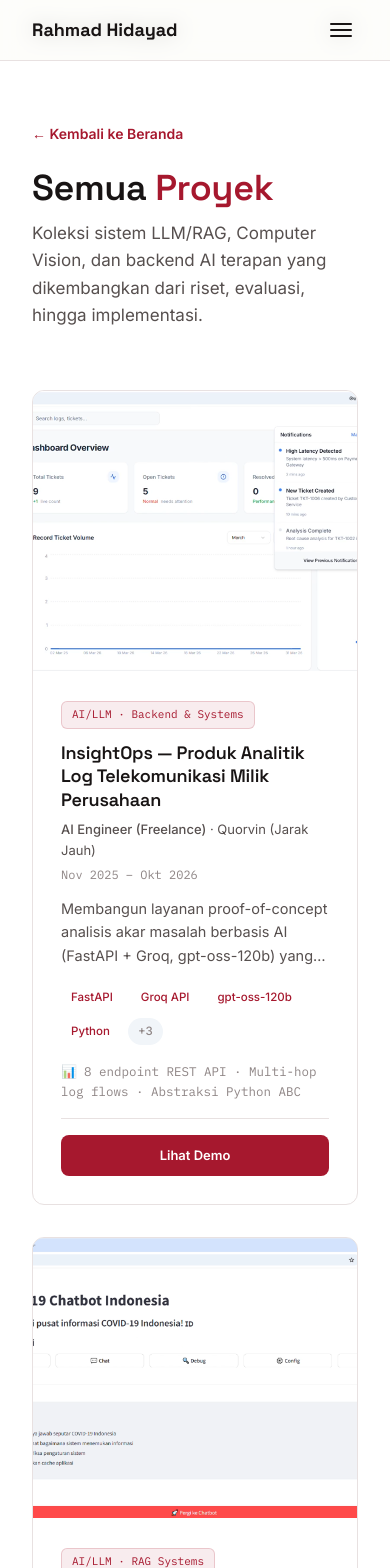
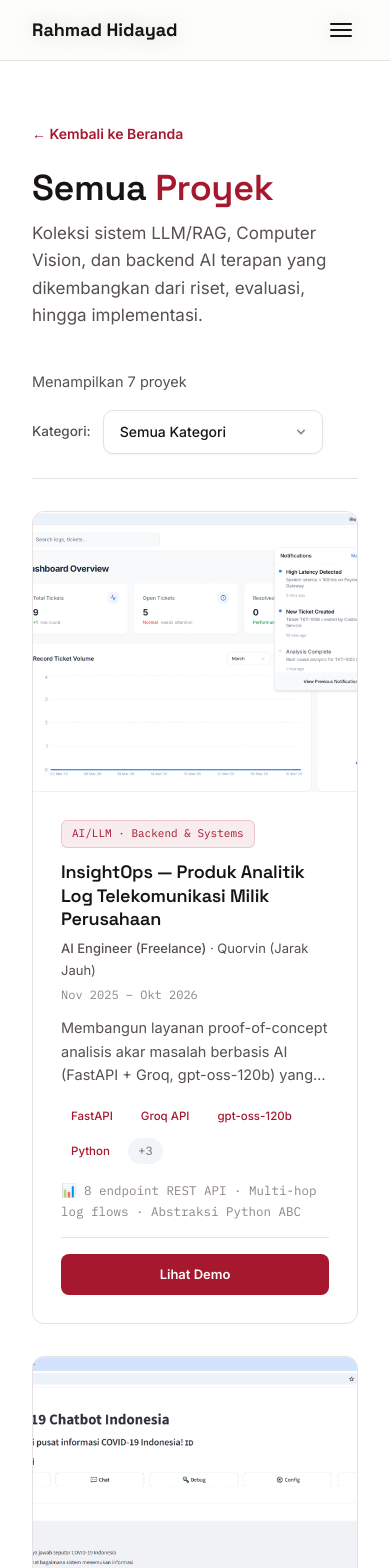
Before and after one commit to rahmadyd/portofolio_web_fe, a React (Vite) app: page /projects in a window 390 px wide. Shown: the top 1568 px of the page. Built offline with nearby package versions, Linux system fonts and the light colour scheme.

Commit message:
Add category dropdown filter and new project cards with dummy preview images

```diff
--- a/src/pages/ProjectDetailPage.jsx
+++ b/src/pages/ProjectDetailPage.jsx
@@ -1,15 +1,25 @@
 import { Link } from 'react-router-dom';
-import { useState } from 'react';
+import { useState, useMemo } from 'react';
 import Navbar from '../components/Navbar';
 import { useLanguage } from '../contexts/LanguageContext';
 
 const ProjectDetailPage = () => {
   const [selectedImage, setSelectedImage] = useState(null);
+  const [selectedCategory, setSelectedCategory] = useState('all');
   const { t } = useLanguage();
+
+  const categories = [
+    { value: 'all', label: t({ id: 'Semua Kategori', en: 'All Categories' }) },
+    { value: 'ai-llm', label: t({ id: 'AI & LLM / RAG Systems', en: 'AI & LLM / RAG Systems' }) },
+    { value: 'computer-vision', label: t({ id: 'Computer Vision & ML', en: 'Computer Vision & ML' }) },
+    { value: 'web-dev', label: t({ id: 'Web Development', en: 'Web Development' }) },
+    { value: 'data-analytics', label: t({ id: 'Data Analytics', en: 'Data Analytics' }) },
+  ];
 
   const projects = [
     {
       id: 1,
+      categoryKey: 'ai-llm',
       title: t({
         id: "InsightOps — Produk Analitik Log Telekomunikasi Milik Perusahaan",
         en: "InsightOps — Company-Owned Telecom Log Analytics Product"
@@ -35,6 +45,7 @@ const ProjectDetailPage = () => {
     },
     {
       id: 2,
+      categoryKey: 'ai-llm',
       title: t({
         id: "Chatbot RAG COVID-19 Berbahasa Indonesia",
         en: "Indonesian-Language COVID-19 RAG Chatbot"
@@ -60,6 +71,33 @@ const ProjectDetailPage = () => {
     },
     {
       id: 3,
+      categoryKey: 'ai-llm',
+      title: t({
+        id: "Proyek Implementasi LLM Qwen — Alibaba Cloud GenAI Hackathon",
+        en: "Qwen LLM Implementation Project — Alibaba Cloud GenAI Hackathon"
+      }),
+      category: "AI/LLM · Model Studio",
+      role: t({ id: "Peserta GenAI Learning Path", en: "GenAI Learning Path Participant" }),
+      duration: t({ id: "Feb 2025 – Mei 2025", en: "Feb 2025 – May 2025" }),
+      company: "Alibaba Cloud × GoTo Group (DTS)",
+      description: t({
+        id: "Membangun proyek implementasi LLM hands-on menggunakan model Qwen melalui Alibaba Cloud Model Studio API sebagai bagian dari Digital Talent Scholarship × Alibaba Cloud × GoTo Group program, mencakup prompt engineering, integrasi model API, dan penerapan konsep GenAI terapan.",
+        en: "Built a hands-on LLM implementation project using Qwen models through the Alibaba Cloud Model Studio API as part of the Digital Talent Scholarship × Alibaba Cloud × GoTo Group program, covering prompt engineering, model API integration, and applied GenAI concepts."
+      }),
+      technologies: ["Qwen Models", "Alibaba Cloud Model Studio", "Prompt Engineering", "Python", "GenAI"],
+      metrics: t({
+        id: "Hands-on LLM Implementation · Model Studio API",
+        en: "Hands-on LLM Implementation · Model Studio API"
+      }),
+      image: "/dummy-qwen-llm.svg",
+      links: {
+        github: null,
+        demo: null
+      }
+    },
+    {
+      id: 4,
+      categoryKey: 'computer-vision',
       title: t({
         id: "Sistem Pemantauan Lansia Real-Time — YOLOv7",
         en: "Elderly Real-Time Monitoring System — Undergraduate Thesis — Computer Vision"
@@ -84,7 +122,8 @@ const ProjectDetailPage = () => {
       }
     },
     {
-      id: 4,
+      id: 5,
+      categoryKey: 'computer-vision',
       title: t({
         id: "Mentoring Deteksi Kualitas Beras — YOLOv8 & SAHI",
         en: "Rice-Quality Detection System Mentoring — YOLOv8 & SAHI"
@@ -102,7 +141,59 @@ const ProjectDetailPage = () => {
         id: "Mentoring Tugas Akhir · Small Object Detection (SAHI)",
         en: "Final-year mentoring · Small object detection (SAHI)"
       }),
-      image: "/yolov7dashboard.jpeg",
+      image: "/dummy-rice-cv.svg",
+      links: {
+        github: null,
+        demo: null
+      }
+    },
+    {
+      id: 6,
+      categoryKey: 'web-dev',
+      title: t({
+        id: "Website Profil Perusahaan Quorvin",
+        en: "Quorvin Company Profile Website"
+      }),
+      category: "Web Development",
+      role: t({ id: "Frontend Developer", en: "Frontend Developer" }),
+      duration: t({ id: "Jan 2026 – Feb 2026", en: "Jan 2026 – Feb 2026" }),
+      company: "Quorvin",
+      description: t({
+        id: "Mengembangkan SPA profil perusahaan 4-halaman untuk firma konsultan AI menggunakan React 19 dan Vite dengan 11 komponen UI modular dan formulir kontak asinkron via Formspree.",
+        en: "Developed 4-page SPA company profile for AI consulting firm using React 19 and Vite with 11 modular UI components and async contact form via Formspree."
+      }),
+      technologies: ["React 19", "Vite", "React Router v7", "Tailwind CSS", "Formspree"],
+      metrics: t({
+        id: "11 komponen modular · Deployed on GitHub Pages",
+        en: "11 modular components · Deployed on GitHub Pages"
+      }),
+      image: "/quorvin.png",
+      links: {
+        website: "https://quorvin.biz.id/",
+        github: null
+      }
+    },
+    {
+      id: 7,
+      categoryKey: 'data-analytics',
+      title: t({
+        id: "Data Analyst Intern — Kimia Farma Dashboard",
+        en: "Data Analyst Intern — Kimia Farma Dashboard"
+      }),
+      category: "Data Analytics",
+      role: t({ id: "Data Analyst Intern", en: "Data Analyst Intern" }),
+      duration: t({ id: "Jan 2025 – Feb 2025", en: "Jan 2025 – Feb 2025" }),
+      company: "Rakamin Academy (Project-Based Internship)",
+      description: t({
+        id: "Membangun dashboard interaktif untuk stakeholder di Google BigQuery + Looker Studio melalui EDA dan optimasi query SQL untuk aksesibilitas data real-time pada dataset industri farmasi.",
+        en: "Built stakeholder-facing dashboards in Google BigQuery + Looker Studio through EDA and optimized SQL queries for real-time data accessibility on pharmaceutical dataset."
+      }),
+      technologies: ["Python", "SQL", "Google BigQuery", "Looker Studio", "Data Visualization"],
+      metrics: t({
+        id: "Real-time dashboard · Optimasi SQL queries",
+        en: "Real-time dashboard · Optimized SQL queries"
+      }),
+      image: "/Dashboardkimiafarma.png",
       links: {
         github: null,
         demo: null
@@ -110,13 +201,18 @@ const ProjectDetailPage = () => {
     }
   ];
 
+  const filteredProjects = useMemo(() => {
+    if (selectedCategory === 'all') return projects;
+    return projects.filter(p => p.categoryKey === selectedCategory);
+  }, [projects, selectedCategory]);
+
   return (
     <>
       <Navbar />
       <section className="pt-[120px] pb-[60px] bg-gradient-to-b from-hero-bg to-white min-h-screen">
         <div className="max-w-[1120px] mx-auto px-8">
           {/* Header */}
-          <div className="mb-[60px]">
+          <div className="mb-[40px]">
             <Link
               to="/"
               className="inline-flex items-center gap-2 text-[14px] text-blue font-semibold mb-6 hover:text-blue-deep transition-colors"
@@ -134,12 +230,63 @@ const ProjectDetailPage = () => {
             </p>
           </div>
 
+          {/* Filter Dropdown Bar */}
+          <div className="flex flex-col sm:flex-row sm:items-center justify-between gap-4 mb-8 pb-6 border-b border-border-custom">
+            <div className="text-[14.5px] text-ink-soft">
+              {t({
+                id: `Menampilkan ${filteredProjects.length} proyek`,
+                en: `Showing ${filteredProjects.length} project${filteredProjects.length !== 1 ? 's' : ''}`
+              })}
+            </div>
+
+            <div className="flex items-center gap-3">
+              <label htmlFor="category-filter" className="text-[13.5px] font-medium text-ink-soft shrink-0">
+                {t({ id: 'Kategori:', en: 'Category:' })}
+              </label>
+              <div className="relative min-w-[220px]">
+                <select
+                  id="category-filter"
+                  value={selectedCategory}
+                  onChange={(e) => setSelectedCategory(e.target.value)}
+                  className="w-full appearance-none bg-white border border-border-custom text-ink text-[14px] font-medium py-2.5 pl-4 pr-10 rounded-[10px] focus:outline-none focus:border-blue focus:ring-2 focus:ring-blue/20 cursor-pointer shadow-sm transition-all duration-200 hover:border-blue-line"
+                >
+                  {categories.map((cat) => (
+                    <option key={cat.value} value={cat.value}>
+                      {cat.label}
+                    </option>
+                  ))}
+                </select>
+                <div className="pointer-events-none absolute inset-y-0 right-0 flex items-center px-3.5 text-ink-faint">
+                  <svg className="w-4 h-4" viewBox="0 0 20 20" fill="currentColor">
+                    <path fillRule="evenodd" d="M5.293 7.293a1 1 0 011.414 0L10 10.586l3.293-3.293a1 1 0 111.414 1.414l-4 4a1 1 0 01-1.414 0l-4-4a1 1 0 010-1.414z" clipRule="evenodd" />
+                  </svg>
+                </div>
+              </div>
+            </div>
+          </div>
+
           {/* Projects Grid */}
+          {filteredProjects.length === 0 ? (
+            <div className="text-center py-16 bg-white border border-border-custom rounded-[12px] p-8">
+              <p className="text-ink-soft text-base mb-3">
+                {t({
+                  id: 'Tidak ada proyek yang sesuai dengan kategori ini.',
+                  en: 'No projects match this category.'
+                })}
+              </p>
+              <button
+                onClick={() => setSelectedCategory('all')}
+                className="text-[13.5px] font-semibold text-blue hover:underline"
+              >
+                {t({ id: 'Lihat Semua Kategori', en: 'View All Categories' })}
+              </button>
+            </div>
+          ) : (
             <div className="grid grid-cols-1 lg:grid-cols-2 gap-[32px]">
-            {projects.map((project) => (
+              {filteredProjects.map((project) => (
                 <div
                   key={project.id}
-                className="group bg-white border border-border-custom rounded-[12px] overflow-hidden transition-all duration-300 hover:-translate-y-1 hover:shadow-custom"
+                  className="group bg-white border border-border-custom rounded-[12px] overflow-hidden transition-all duration-300 hover:-translate-y-1 hover:shadow-custom flex flex-col"
                 >
                   {/* Project Image - Clickable */}
                   <div
@@ -153,7 +300,7 @@ const ProjectDetailPage = () => {
                     />
                     {/* Zoom Icon Overlay */}
                     <div className="absolute inset-0 bg-black/0 group-hover:bg-black/20 transition-all duration-300 flex items-center justify-center">
-                    <div className="opacity-0 group-hover:opacity-100 transition-opacity duration-300 bg-white/90 rounded-full p-3">
+                      <div className="opacity-0 group-hover:opacity-100 transition-opacity duration-300 bg-white/90 rounded-full p-3 shadow-md">
                         <svg width="24" height="24" viewBox="0 0 24 24" fill="none" stroke="currentColor" strokeWidth="2" strokeLinecap="round" strokeLinejoin="round">
                           <circle cx="11" cy="11" r="8"></circle>
                           <line x1="21" y1="21" x2="16.65" y2="16.65"></line>
@@ -165,9 +312,9 @@ const ProjectDetailPage = () => {
                   </div>
 
                   {/* Project Content */}
-                <div className="p-[28px]">
+                  <div className="p-[28px] flex flex-col flex-1">
                     {/* Category Badge */}
-                  <span className="inline-flex items-center font-mono text-[11px] py-1 px-2.5 rounded-md bg-[rgba(166,24,46,0.08)] text-blue border border-blue-line mb-3">
+                    <span className="inline-flex items-center self-start font-mono text-[11px] py-1 px-2.5 rounded-md bg-[rgba(166,24,46,0.08)] text-blue border border-blue-line mb-3">
                       {project.category}
                     </span>
 
@@ -185,7 +332,7 @@ const ProjectDetailPage = () => {
                     </div>
 
                     {/* Description */}
-                  <p className="text-[14.5px] text-ink-soft mb-4 line-clamp-3 leading-relaxed">
+                    <p className="text-[14.5px] text-ink-soft mb-4 line-clamp-3 leading-relaxed flex-1">
                       {project.description}
                     </p>
 
@@ -212,7 +359,7 @@ const ProjectDetailPage = () => {
                     </div>
 
                     {/* Links */}
-                  <div className="flex gap-2 pt-4 border-t border-border-custom">
+                    <div className="flex gap-2 pt-4 border-t border-border-custom mt-auto">
                       {project.links.demo && (
                         <a
                           href={project.links.demo}
@@ -221,6 +368,16 @@ const ProjectDetailPage = () => {
                           className="flex-1 text-center py-2.5 px-3 text-[13px] font-semibold rounded-[8px] bg-blue text-white transition-all duration-200 hover:bg-blue-deep hover:shadow-md"
                         >
                           {t({ id: 'Lihat Demo', en: 'View Demo' })}
+                        </a>
+                      )}
+                      {project.links.website && (
+                        <a
+                          href={project.links.website}
+                          target="_blank"
+                          rel="noopener noreferrer"
+                          className="flex-1 text-center py-2.5 px-3 text-[13px] font-semibold rounded-[8px] bg-blue text-white transition-all duration-200 hover:bg-blue-deep hover:shadow-md"
+                        >
+                          {t({ id: 'Kunjungi Website', en: 'Visit Website' })}
                         </a>
                       )}
                       {project.links.github && (
@@ -238,6 +395,7 @@ const ProjectDetailPage = () => {
                 </div>
               ))}
             </div>
+          )}
         </div>
       </section>
 
```
Also changed, not shown: public/dummy-qwen-llm.svg (added), public/dummy-rice-cv.svg (added). Lines whose indentation alone changed are shown as unchanged.
